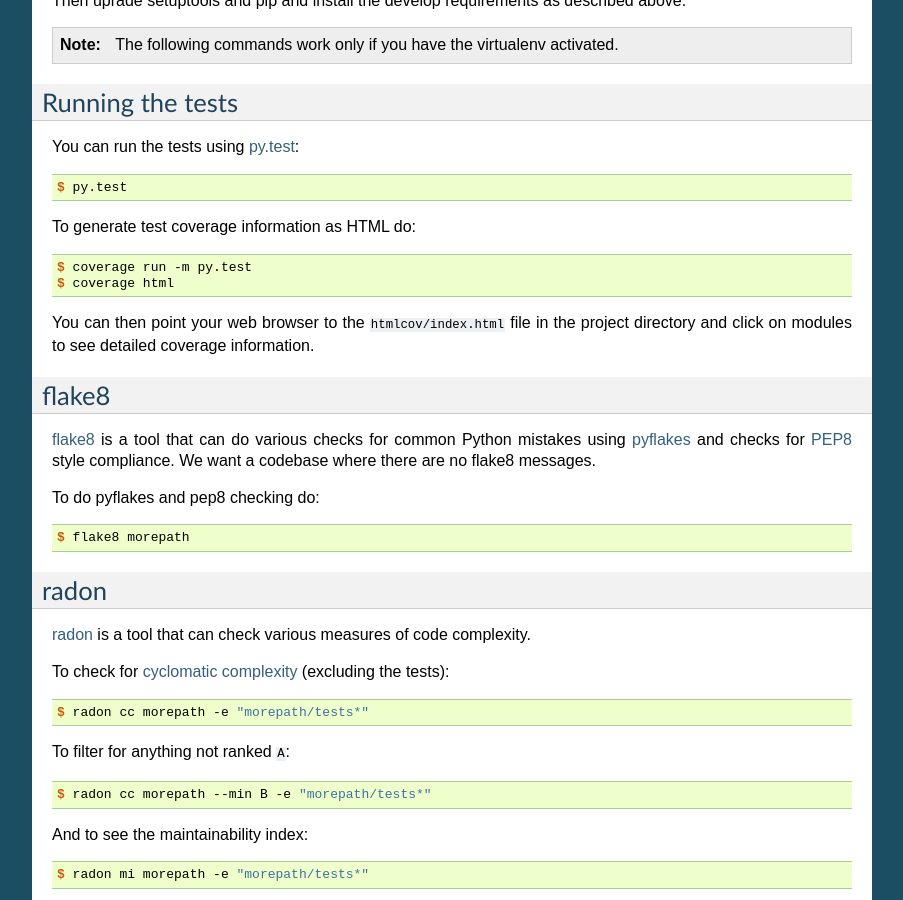
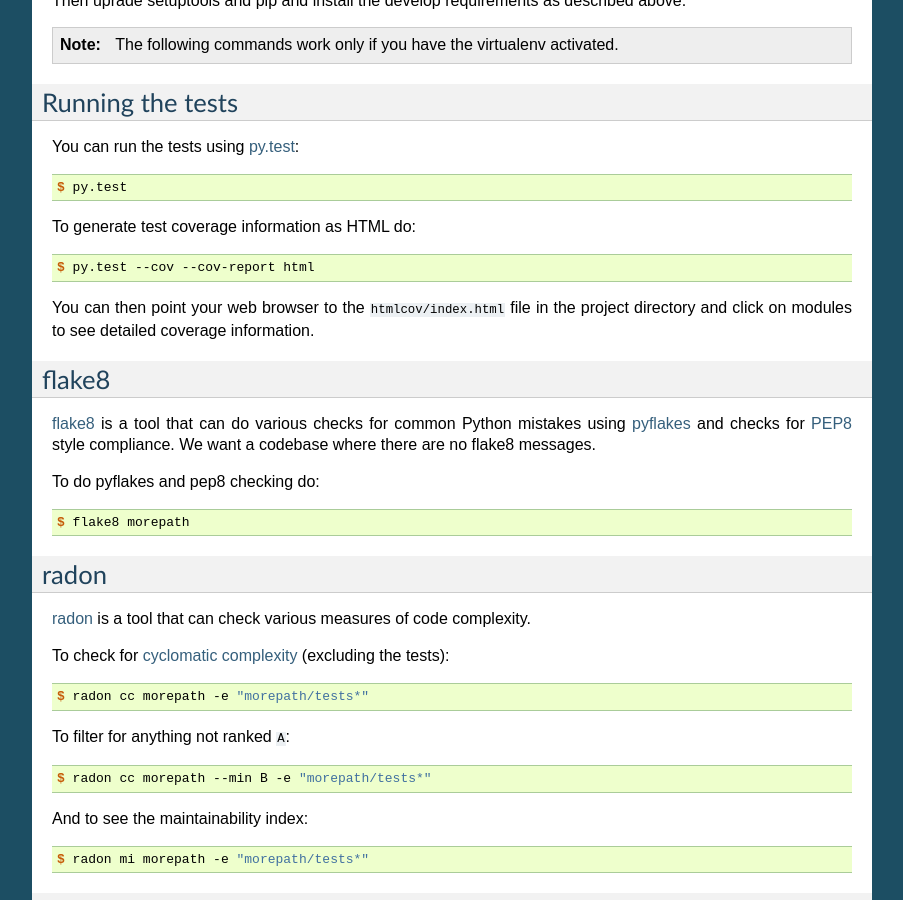
Before and after one commit to morepath/morepath, a Sphinx documentation site: the page built from doc/developing.rst, in a window 1280 px wide and 900 px high, scrolled down 1125 px. Shown: the whole window, without its empty margins (198-1101 px from the left). Built offline with Sphinx 7.4.7, drawn with Linux system fonts in a browser that asks for light colours.

Commit message:
Use pytest-cov again instead of coverage

```diff
--- a/doc/developing.rst
+++ b/doc/developing.rst
@@ -79,8 +79,7 @@
 
 To generate test coverage information as HTML do::
 
-  $ coverage run -m py.test
-  $ coverage html
+  $ py.test --cov --cov-report html
 
 You can then point your web browser to the ``htmlcov/index.html`` file
 in the project directory and click on modules to see detailed coverage
--- a/setup.py
+++ b/setup.py
@@ -49,7 +49,7 @@
             'flake8',
         ],
         coverage=[
-            'coverage',
+            'pytest-cov',
         ],
         docs=[
             'sphinx',
```
Also changed, not shown: 1 other file.
